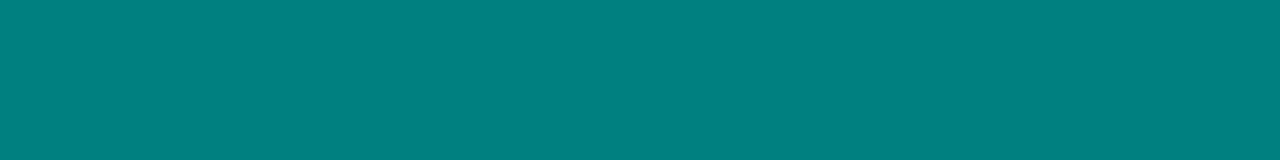
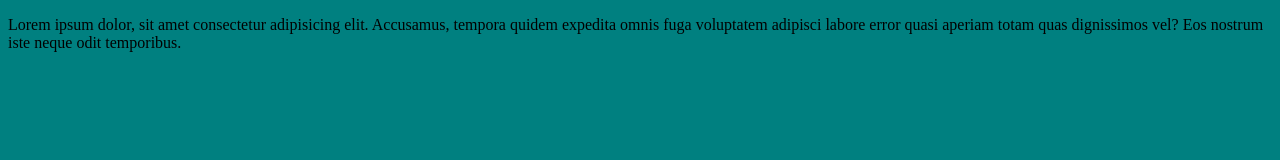
Before and after one commit to fegenau/Proyecto_examen_progra_web, a plain HTML site: page index.html in a window 1280 px wide. Drawn offline with Linux system fonts and the light colour scheme.

Commit message:
Agregamos parrafo

```diff
--- a/index.html
+++ b/index.html
@@ -14,6 +14,6 @@
             background-color: teal;
         }
     </style>
-
+    <p>Lorem ipsum dolor, sit amet consectetur adipisicing elit. Accusamus, tempora quidem expedita omnis fuga voluptatem adipisci labore error quasi aperiam totam quas dignissimos vel? Eos nostrum iste neque odit temporibus.</p>
 </body>
 </html>
```
